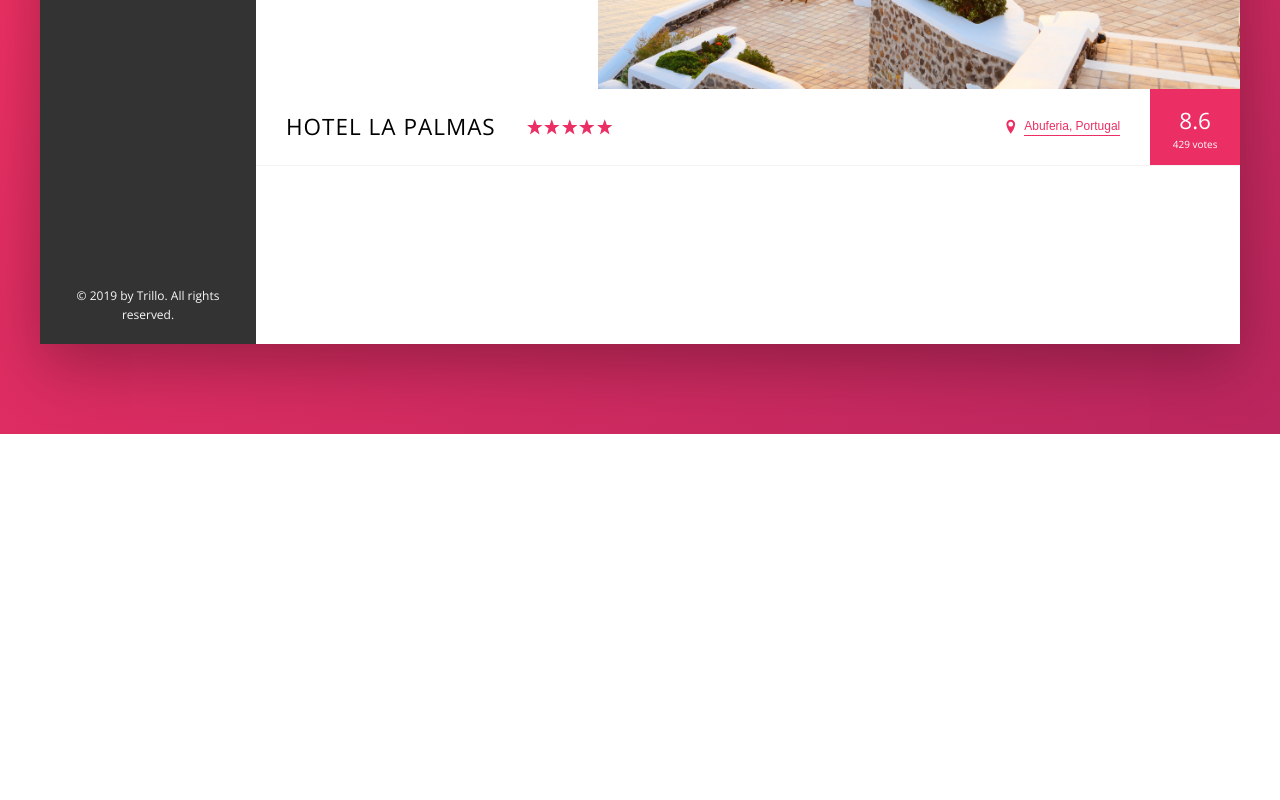
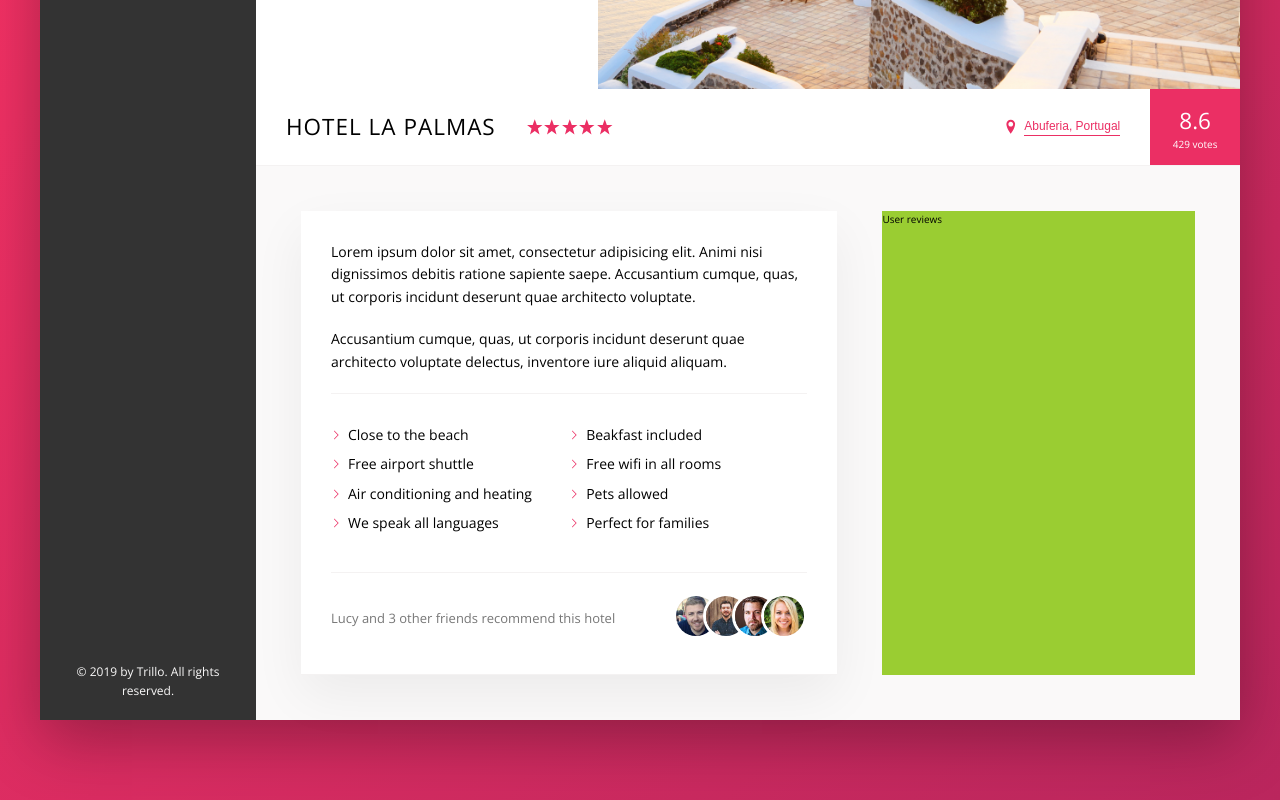
Before and after one commit to Agasthian/Trillio-Practice, a website: page index.html in a window 1280 px wide. Shown: the part 446-1246 px from the top of the page. Before the commit the page ends 880 px from the top, so only its background shows below. Drawn offline with nearby package versions, Linux system fonts and the light colour scheme.

Commit message:
Compeleted the details section of the design

```diff
--- a/index.html
+++ b/index.html
@@ -156,6 +156,41 @@
               </div>
             </div>
           </div>
+
+          <div class="detail">
+            <div class="description">
+              <p class="paragraph">
+                  Lorem ipsum dolor sit amet, consectetur adipisicing elit. Animi nisi dignissimos debitis ratione sapiente saepe. Accusantium cumque, quas, ut corporis incidunt deserunt quae architecto voluptate.
+              </p>
+              <p class="paragraph">
+                  Accusantium cumque, quas, ut corporis incidunt deserunt quae architecto voluptate delectus, inventore iure aliquid aliquam.
+              </p>
+              <ul class="list">
+                <li class="list__item">Close to the beach</li>
+                <li class="list__item">Beakfast included</li>
+                <li class="list__item">Free airport shuttle</li>
+                <li class="list__item">Free wifi in all rooms</li>
+                <li class="list__item">Air conditioning and heating</li>
+                <li class="list__item">Pets allowed</li>
+                <li class="list__item">We speak all languages</li>
+                <li class="list__item">Perfect for families</li>
+              </ul>
+              <div class="recommend">
+                <div class="recommend__count">
+                  Lucy and 3 other friends recommend this hotel
+                </div>
+                <div class="recommend__friends">
+                  <img src="img/user-3.jpg" alt="Friend 1" class="recommend__photo">
+                  <img src="img/user-4.jpg" alt="Friend 2" class="recommend__photo">
+                  <img src="img/user-5.jpg" alt="Friend 3" class="recommend__photo">
+                  <img src="img/user-6.jpg" alt="Friend 4" class="recommend__photo">
+                </div>
+              </div>
+            </div>
+            <div class="user-reviews">
+              User reviews
+            </div>
+          </div>
         </main>
       </div>
     </div>
--- a/sass/_base.scss
+++ b/sass/_base.scss
@@ -14,6 +14,9 @@
   --grey-dark-3: #999;
 
   --shadow-dark: 0 2rem 6rem rgba(0, 0, 0, 0.3);
+  --shadow-light: 0 2rem 5rem rgba(0, 0, 0, 0.06);
+
+  --line: 1px solid var(--grey-light-2);
 }
 * {
   padding: 0;
--- a/sass/_components.scss
+++ b/sass/_components.scss
@@ -179,7 +179,7 @@
 .overview {
   display: flex;
   align-items: center;
-  border-bottom: 1px solid var(--grey-light-2);
+  border-bottom: var(--line);
 
   &__heading {
     padding: 2rem 3rem;
@@ -263,3 +263,67 @@
     box-shadow: none;
   }
 }
+
+////////////////////////////////////////////
+///// PARAGRAPH
+.paragraph:not(:last-of-type) {
+  margin-bottom: 2rem;
+}
+
+////////////////////////////////////////////
+///// LIST
+.list {
+  list-style: none;
+  margin: 2rem 0;
+  border-top: var(--line);
+  border-bottom: var(--line);
+  padding: 3rem 0;
+  display: flex;
+  flex-wrap: wrap;
+
+  &__item {
+    flex: 0 0 50%;
+    margin-bottom: 0.7rem;
+  }
+  &__item::before {
+    content: '';
+    display: inline-block;
+    height: 1rem;
+    width: 1rem;
+    margin-right: 0.7rem;
+    //Old browsers
+    // background-image: url(../img/chevron-thin-right.svg);
+    // background-size: cover;
+
+    //image mask
+    background-color: var(--primary);
+    -webkit-mask-image: url(../img/chevron-thin-right.svg);
+    -webkit-mask-size: cover;
+    mask-image: url(../img/chevron-thin-right.svg);
+    mask-size: cover;
+  }
+}
+
+////////////////////////////////////////////
+///// RECOMMEND
+.recommend {
+  font-size: 1.3rem;
+  color: var(--grey-dark-2);
+  display: flex;
+  align-items: center;
+
+  &__count {
+    margin-right: auto;
+  }
+  &__photo {
+    height: 4rem;
+    width: 4rem;
+    border-radius: 50%;
+    border: 3px solid #fff;
+    box-sizing: content-box;
+
+    &:not(:last-child) {
+      margin-right: -2rem;
+    }
+  }
+}
--- a/sass/_layout.scss
+++ b/sass/_layout.scss
@@ -9,7 +9,7 @@
 .header {
   height: 7rem;
   background-color: #fff;
-  border-bottom: 1px solid var(--grey-light-2);
+  border-bottom: var(--line);
   font-size: 1.4rem;
 
   display: flex;
@@ -33,3 +33,23 @@
   //test
   min-height: 80vh;
 }
+
+.detail {
+  display: flex;
+  padding: 4.5rem;
+  background-color: var(--grey-light-1);
+}
+.description {
+  background-color: #fff;
+  box-shadow: var(--shadow-light);
+  border-bottom: var(--line);
+  flex: 0 0 60%;
+  margin-right: 4.5rem;
+  padding: 3rem;
+  font-size: 1.4rem;
+}
+
+.user-reviews {
+  background-color: yellowgreen;
+  flex: 1;
+}
```
Also changed, not shown: css/style.css.
